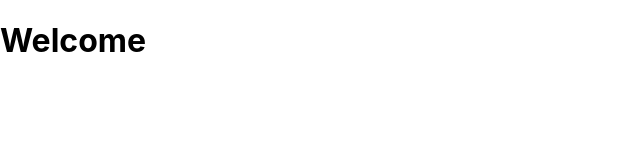
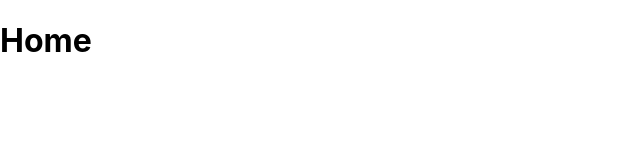
Before and after one commit to kaizawa97/hql, a React (Create React App) app in the folder client/: page / in a window 1280 px wide. Shown: the top 160 px of the page, without its empty margins (0-640 px from the left). Built offline with nearby package versions, Linux system fonts and the light colour scheme.

Commit message:
update files

```diff
--- a/client/package.json
+++ b/client/package.json
@@ -3,14 +3,15 @@
   "version": "0.1.0",
   "private": true,
   "dependencies": {
-    "@mui/material": "^5.2.8",
     "@reduxjs/toolkit": "^1.7.1",
     "@testing-library/jest-dom": "^4.2.4",
     "@testing-library/react": "^9.5.0",
     "@testing-library/user-event": "^7.2.1",
+    "axios": "^0.24.0",
     "react": "^17.0.2",
     "react-dom": "^17.0.2",
     "react-redux": "^7.2.6",
+    "react-router-dom": "^6.2.1",
     "react-scripts": "5.0.0"
   },
   "scripts": {
--- a/client/src/App.js
+++ b/client/src/App.js
@@ -1,8 +1,27 @@
-import React from 'react';
 
-function App() {
+import React, { useEffect, useState } from 'react';
+import { BrowserRouter, Route, Routes } from 'react-router-dom';
+import axios from 'axios';
+
+import { Home } from './pages/home';
+// import { Signin } from './pages/signin';
+// import { Signup } from './pages/signup';
+// import { Posts } from './pages/posts';
+import { Notfound } from './pages/error'
+// import { Profile } from './pages/profile';
+
+function App () {
+
   return (
-    <h1>Welcome</h1>
+    <BrowserRouter>
+      <Routes>
+        <Route path='/' element={<Home />} />
+        {/* <Route path='/signin' element={<Signin />} />
+        <Route path='/signup' element={<Signup handleLogin={handleLogin}/>} />
+        <Route path='/posts' element={<Posts />} /> */}
+        <Route path='*' celement={<Notfound />} />
+      </Routes>
+    </BrowserRouter>
   );
 }
 
--- a/client/src/header.js
+++ b/client/src/components/header.js
@@ -1,10 +1,10 @@
 import React from 'react'
 
-function header() {
+export const Header = () => {
   return (
     <div className='header'>
+      <div className='header-left'>
+      </div>
     </div>
   )
 }
-
-export default header
--- /dev/null
+++ b/client/src/pages/error.js
@@ -0,0 +1,7 @@
+import React from 'react';
+
+export const Notfound = () => {
+  return (
+    <h1>Not Found!!</h1>
+  );
+}
--- /dev/null
+++ b/client/src/pages/home.js
@@ -0,0 +1,11 @@
+import React from "react";
+import { Header } from "../components/header";
+
+export const Home = () => {
+  return (
+    <div className="home">
+      <Header />
+      <h1>Home</h1>
+    </div>
+  );
+}
```
Also changed, not shown: 1 other file (tests, documents, lock files or other folders).
